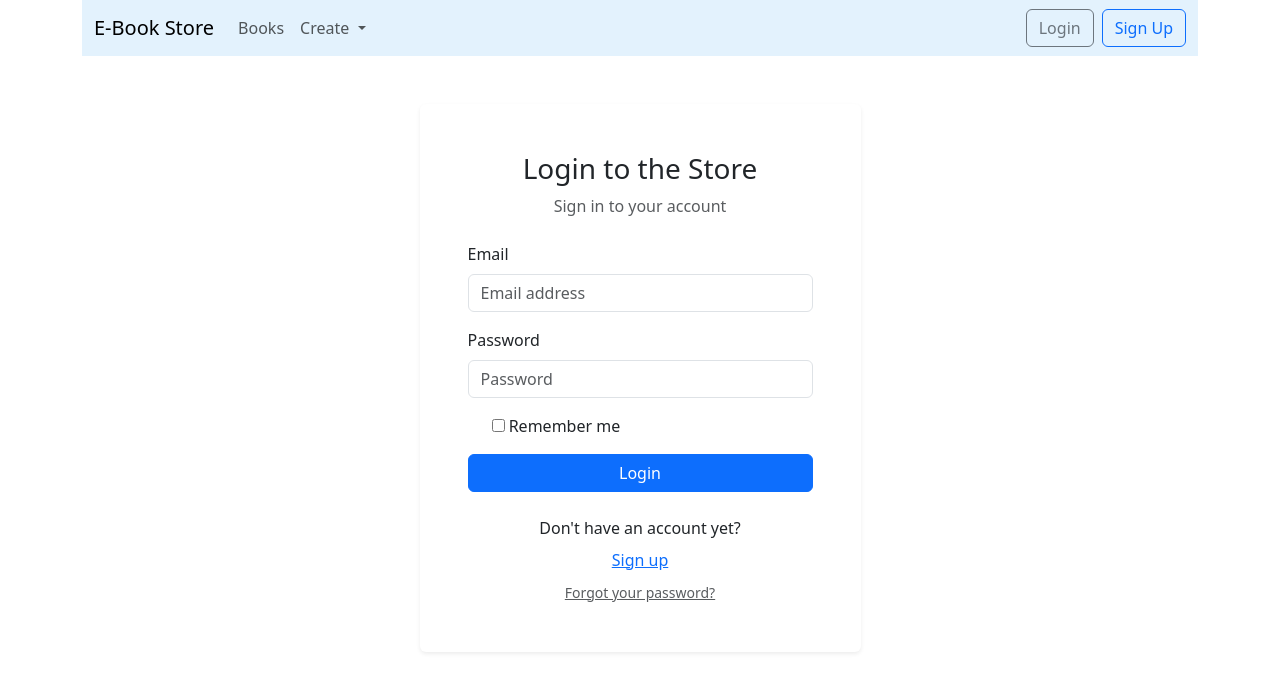
After one commit to Rouch1k4/e_shop_django, a Django app: page /accounts/login/ in a window 1280 px wide. The commit adds this page. Shown: the top 699 px of the page. Run offline with Django 4.2, Linux system fonts and the light colour scheme.

Commit message:
add allauth - Login, Logout, Sign up

```diff
--- a/e_shop/urls.py
+++ b/e_shop/urls.py
@@ -19,5 +19,6 @@ from django.urls import path, include
 
 urlpatterns = [
     path('admin/', admin.site.urls),
+    path('accounts/', include('allauth.urls')),
     path('', include(('books.urls', 'books'), namespace='books')),
 ]
--- /dev/null
+++ b/templates/account/login.html
@@ -0,0 +1,101 @@
+{% extends "base.html" %}
+
+{% block title %}Login{% endblock %}
+
+{% block content %}
+<div class="container py-5">
+    <div class="row justify-content-center">
+        <div class="col-12 col-sm-10 col-md-7 col-lg-5">
+            <div class="card shadow-sm border-0">
+                <div class="card-body p-4 p-md-5">
+                    <h1 class="h3 text-center mb-2">Login to the Store</h1>
+                    <p class="text-muted text-center mb-4">
+                        Sign in to your account
+                    </p>
+
+                    {% if form.non_field_errors %}
+                        <div class="alert alert-danger" role="alert">
+                            {% for error in form.non_field_errors %}
+                                <div>{{ error }}</div>
+                            {% endfor %}
+                        </div>
+                    {% endif %}
+
+                    {% if form.errors %}
+                        <div class="alert alert-danger" role="alert">
+                            Please check your input and try again.
+                        </div>
+                    {% endif %}
+
+                    <form method="post" action="{% url 'account_login' %}">
+                        {% csrf_token %}
+
+                        {% if redirect_field_value %}
+                            <input type="hidden"
+                                   name="{{ redirect_field_name }}"
+                                   value="{{ redirect_field_value }}">
+                        {% endif %}
+
+                        {% for field in form %}
+                            {% if field.name != 'remember' %}
+                            <div class="mb-3">
+                                <label for="{{ field.id_for_label }}"
+                                       class="form-label">
+                                    {{ field.label }}
+                                </label>
+
+                                <input
+                                    type="{{ field.field.widget.input_type|default:'text' }}"
+                                    name="{{ field.html_name }}"
+                                    id="{{ field.id_for_label }}"
+                                    class="form-control{% if field.errors %} is-invalid{% endif %}"
+                                    {% if field.value %}value="{{ field.value }}"{% endif %}
+                                    {% if field.field.required %}required{% endif %}
+                                    {% if field.field.widget.attrs.placeholder %}placeholder="{{ field.field.widget.attrs.placeholder }}"{% endif %}
+                                >
+
+                                {% for error in field.errors %}
+                                    <div class="invalid-feedback">
+                                        {{ error }}
+                                    </div>
+                                {% endfor %}
+                            </div>
+                            {% endif %}
+                        {% endfor %}
+
+                        {% if form.remember %}
+                            <div class="form-check mb-3">
+                                {{ form.remember }}
+                                <label class="form-check-label"
+                                       for="{{ form.remember.id_for_label }}">
+                                    Remember me
+                                </label>
+                            </div>
+                        {% endif %}
+
+                        <button type="submit" class="btn btn-primary w-100">
+                            Login
+                        </button>
+                    </form>
+
+                    <div class="text-center mt-4">
+                        <p class="mb-2">
+                            Don't have an account yet?
+                        </p>
+                        <a href="{% url 'account_signup' %}">
+                            Sign up
+                        </a>
+                    </div>
+
+                    <div class="text-center mt-2">
+                        <a href="{% url 'account_reset_password' %}"
+                           class="small text-muted">
+                            Forgot your password?
+                        </a>
+                    </div>
+                </div>
+            </div>
+        </div>
+    </div>
+</div>
+{% endblock %}
--- a/templates/base.html
+++ b/templates/base.html
@@ -12,7 +12,6 @@
     <title>{% block title %}Online Book Store{% endblock %}</title>
 
     <link href="https://cdn.jsdelivr.net/npm/bootstrap@5.3.3/dist/css/bootstrap.min.css" rel="stylesheet">
-      <link rel="stylesheet" href="{% static 'css/style.css' %}">
   </head>
   <body>
 
@@ -25,7 +24,7 @@
               <span class="navbar-toggler-icon"></span>
             </button>
             <div class="collapse navbar-collapse" id="navbarNavDropdown">
-              <ul class="navbar-nav">
+              <ul class="navbar-nav me-auto">
                 <li class="nav-item">
                     <a class="nav-link {% if request.path == book_home_url %}active{% endif %}"
                         href="{{ book_home_url }}">Books</a>
@@ -41,6 +40,25 @@
                   </ul>
                 </li>
               </ul>
+                <div class="d-flex align-items-center gap-2">
+                    {% if user.is_authenticated %}
+                        <span class="navbar-text me-2">
+                            Welcome, {{ user.email|default:user.username }}!
+                        </span>
+
+                        <form method="post" action="{% url 'account_logout' %}" class="d-inline">
+                            {% csrf_token %}
+                            <button type="submit" class="btn btn-outline-secondary">
+                                Logout
+                            </button>
+                        </form>
+                    {% else %}
+                        <a href="{% url 'account_login' %}" class="btn btn-outline-secondary"> Login </a>
+                        <a href="{% url 'account_signup' %}" class="btn btn-outline-primary">
+                            Sign Up
+                        </a>
+                    {% endif %}
+                </div>
             </div>
           </div>
         </nav>
```
Also changed, not shown: e_shop/settings.py (+21 -0 lines), templates/account/logout.html (added, +44 -0 lines), templates/account/signup.html (added, +79 -0 lines).
